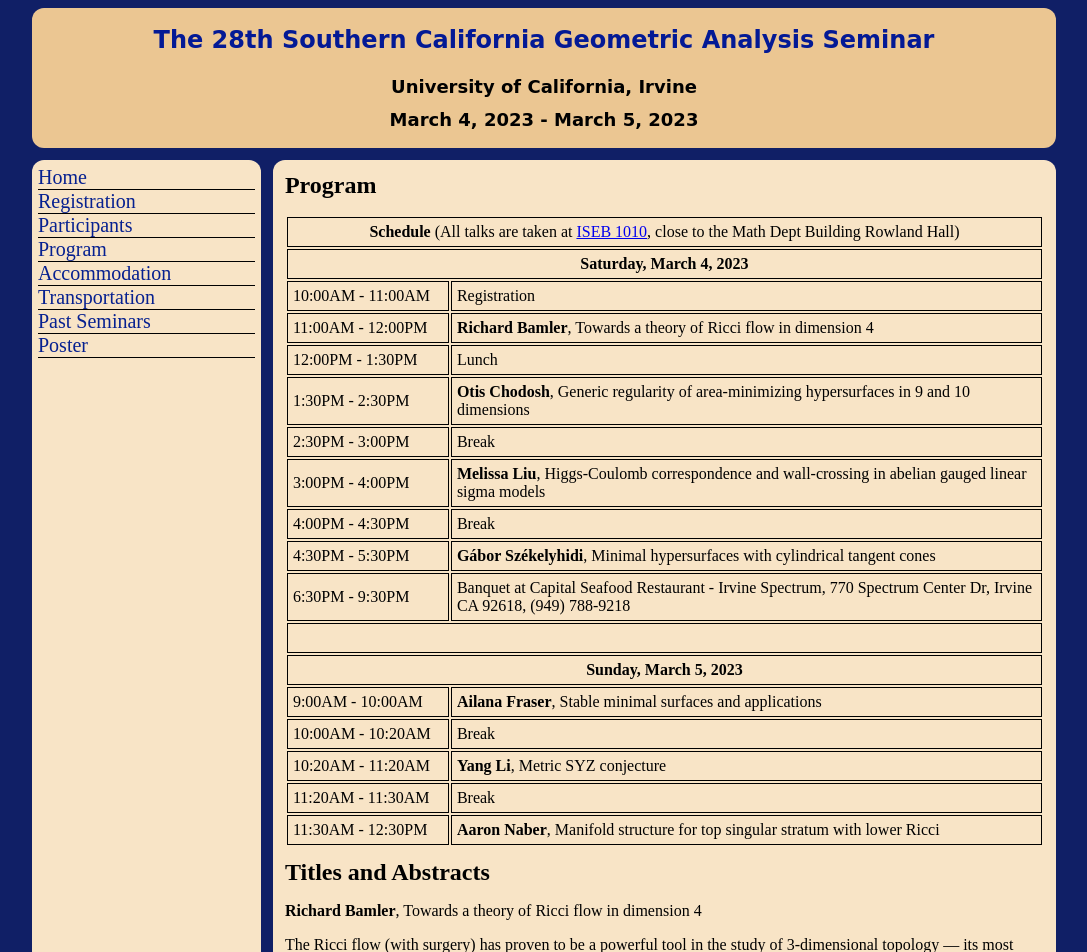
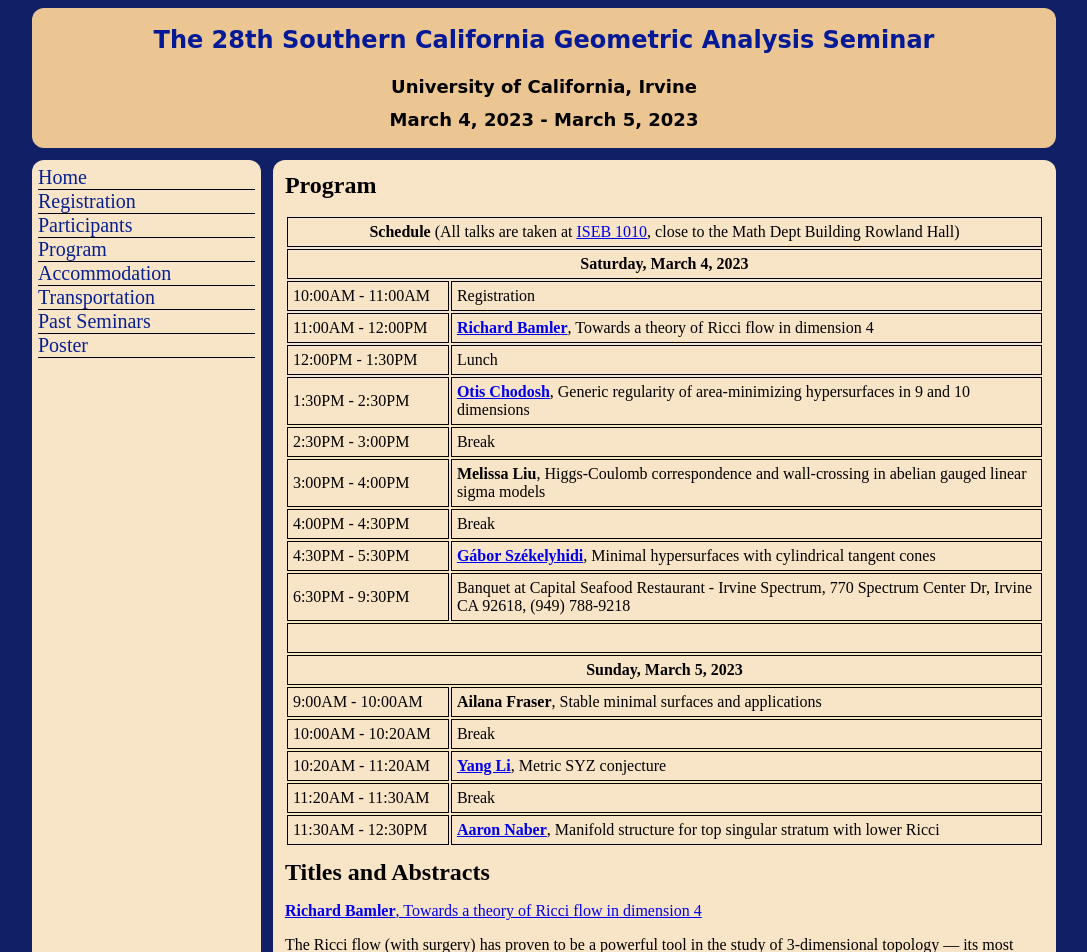
Before and after one commit to Geometry-Discovery-Project-UCI/scgas.math.uci.edu, a Vue app: page /program in a window 1280 px wide. Shown: the top 952 px of the page, without its empty margins (96-1183 px from the left). Built offline with nearby package versions, Linux system fonts and the light colour scheme.

Commit message:
chore(*): added video links

```diff
--- a/src/config.json
+++ b/src/config.json
@@ -64,7 +64,8 @@
                 "activity": "Richard Bamler",
                 "isSpeech": true,
                 "title": "Towards a theory of Ricci flow in dimension 4",
-                "abstract": "The Ricci flow (with surgery) has proven to be a powerful tool in the study of 3-dimensional topology — its most prominent application being the verification of the Poincaré and Geometrization Conjectures by Perelman about 20 years ago. Since then further research has led to a satisfactory understanding of the flow and surgery process in dimension 3.\n\nRecently there has been some progress on Ricci flow in higher dimensions, in the form of a new compactness and partial regularity theory. This theory relies on a new geometric perspective on Ricci flows and provides a better understanding of the singularity formation and long-time behavior of the flow. In dimension 4, in particular, this theory may eventually open up the possibility of a surgery construction or a construction of a \"flow through singularities”.\n\nIn the first part of the talk, will describe this new theory, the new geometric intuition that lies behind it and its implications on the study of singularities in dimension 4. In the second part, I will present new work (joint with Eric Chen) that concerns the resolution of conical singularities."
+                "abstract": "The Ricci flow (with surgery) has proven to be a powerful tool in the study of 3-dimensional topology — its most prominent application being the verification of the Poincaré and Geometrization Conjectures by Perelman about 20 years ago. Since then further research has led to a satisfactory understanding of the flow and surgery process in dimension 3.\n\nRecently there has been some progress on Ricci flow in higher dimensions, in the form of a new compactness and partial regularity theory. This theory relies on a new geometric perspective on Ricci flows and provides a better understanding of the singularity formation and long-time behavior of the flow. In dimension 4, in particular, this theory may eventually open up the possibility of a surgery construction or a construction of a \"flow through singularities”.\n\nIn the first part of the talk, will describe this new theory, the new geometric intuition that lies behind it and its implications on the study of singularities in dimension 4. In the second part, I will present new work (joint with Eric Chen) that concerns the resolution of conical singularities.",
+                "videoUrl": "https://www.youtube.com/watch?v=dgLSqBOgm5c&list=PLQw7KTnzkpXeH_nClhuKcrCjuJCqvO9Rt&index=4&pp=iAQB"
             },
             {
                 "time": "12:00PM - 1:30PM",
@@ -76,7 +77,9 @@
                 "activity": "Otis Chodosh",
                 "isSpeech": true,
                 "title": "Generic regularity of area-minimizing hypersurfaces in 9 and 10 dimensions",
-                "abstract": " I will discuss work with Christos Mantoulidis and Felix Schulze showing that area-minimizing hypersurfaces in 9 and 10 dimensions are generically smooth."
+                "abstract": " I will discuss work with Christos Mantoulidis and Felix Schulze showing that area-minimizing hypersurfaces in 9 and 10 dimensions are generically smooth.",
+                "videoUrl": "https://www.youtube.com/watch?v=YaNt610aZis&list=PLQw7KTnzkpXeH_nClhuKcrCjuJCqvO9Rt&index=3&pp=iAQB"
+
             },
             {
                 "time": "2:30PM - 3:00PM",
@@ -85,7 +88,7 @@
             },
             {
                 "time": "3:00PM - 4:00PM",
-                "activity": " Melissa Liu",
+                "activity": "Melissa Liu",
                 "isSpeech": true,
                 "title": "Higgs-Coulomb correspondence and wall-crossing in abelian gauged linear sigma models",
                 "abstract": "The underlying geometry of a gauged linear sigma model (GLSM) consists of a geometric invariant theory (GIT) quotient of a complex vector space by a reductive group G (the gauge group) and a G-invariant polynomial function (the superpotential) on the vector space. The Higgs-Coulomb correspondence relates (1) GLSM invariants which are virtual counts of holomorphic curves in the critical locus of the superpotential (Higgs branch), and (2) Mellin-Barnes type integrals on the Lie algebra of G (Coulomb branch). In this talk, I will describe the correspondence when G is a torus, and explain how to use the correspondence to study dependence of GLSM invariants on the stability condition. This is based on joint work with Konstantin Aleshkin."
@@ -100,7 +103,8 @@
                 "activity": "Gábor Székelyhidi",
                 "isSpeech": true,
                 "title": "Minimal hypersurfaces with cylindrical tangent cones",
-                "abstract": "I will discuss recent results on minimal hypersurfaces with cylindrical tangent cones of the form C x R, where C is a minimal quadratic cone, such as the Simons cone over S^3 x S^3. I will talk about a uniqueness result for such tangent cones in a certain non-integrable situation, a precise description of such minimal hypersurfaces near the singular set under a symmetry assumption, and a Liouville type theorem for minimal surfaces lying on one side of a C x R. Some of this is joint work with Nick Edelen. "
+                "abstract": "I will discuss recent results on minimal hypersurfaces with cylindrical tangent cones of the form C x R, where C is a minimal quadratic cone, such as the Simons cone over S^3 x S^3. I will talk about a uniqueness result for such tangent cones in a certain non-integrable situation, a precise description of such minimal hypersurfaces near the singular set under a symmetry assumption, and a Liouville type theorem for minimal surfaces lying on one side of a C x R. Some of this is joint work with Nick Edelen.",
+                "videoUrl": "https://www.youtube.com/watch?v=XhetFhxtUf8&list=PLQw7KTnzkpXeH_nClhuKcrCjuJCqvO9Rt&index=2&pp=iAQB"
             },
             {
                 "time": "6:30PM - 9:30PM",
@@ -130,7 +134,8 @@
                 "activity": "Yang Li",
                 "isSpeech": true,
                 "title": "Metric SYZ conjecture",
-                "abstract": "The Strominger-Yau-Zaslow conjecture asks for the existence of special Lagrangian torus fibrations on Calabi-Yau manifolds near the large complex structure limit. I will discuss some recent progress on this, especially the case of the Fermat family of hypersurfaces."
+                "abstract": "The Strominger-Yau-Zaslow conjecture asks for the existence of special Lagrangian torus fibrations on Calabi-Yau manifolds near the large complex structure limit. I will discuss some recent progress on this, especially the case of the Fermat family of hypersurfaces.",
+                "videoUrl": "https://www.youtube.com/watch?v=S4LIpmi__f0&list=PLQw7KTnzkpXeH_nClhuKcrCjuJCqvO9Rt&index=5&pp=iAQB"
             },
             {
                 "time": "11:20AM - 11:30AM",
@@ -144,7 +149,8 @@
                 "activity": "Aaron Naber",
                 "isSpeech": true,
                 "title": "Manifold structure for top singular stratum with lower Ricci",
-                "abstract": "It has become standard to define and prove smoothness and regularity for regular points of solutions of nonlinear equations with finite energy, typically by use of a monotone quantity.  This setup extends to the case of noncollapsed spaces with lower Ricci curvature bounds, where one can show the regular set has a (topological) manifold structure.  Together with Brue and Semola we show the top boundary stratum S^{n-1} of the singular set must also be a manifold away from a set of codim 2.  Monotone quantities are not rigid identifiers of manifold points in this case, and the proof requires new techniques.  This in particular answers some conjectures of Kapovitch/Mondino.  Along the way we will study some other rigidity phenomena which behave as a boundary version of volume convergence."
+                "abstract": "It has become standard to define and prove smoothness and regularity for regular points of solutions of nonlinear equations with finite energy, typically by use of a monotone quantity.  This setup extends to the case of noncollapsed spaces with lower Ricci curvature bounds, where one can show the regular set has a (topological) manifold structure.  Together with Brue and Semola we show the top boundary stratum S^{n-1} of the singular set must also be a manifold away from a set of codim 2.  Monotone quantities are not rigid identifiers of manifold points in this case, and the proof requires new techniques.  This in particular answers some conjectures of Kapovitch/Mondino.  Along the way we will study some other rigidity phenomena which behave as a boundary version of volume convergence.",
+                "videoUrl": "https://youtu.be/_LUz0hvvqxo"
             }
 
 
--- a/src/views/ProgramView.vue
+++ b/src/views/ProgramView.vue
@@ -17,7 +17,8 @@
         <td>
           <span v-if="event.isSpeech">
             <span v-if="isReleased">
-              <strong>{{ event.activity }}</strong
+              <a :href="event.videoUrl">
+                <strong>{{ event.activity }}</strong> </a
               >, {{ event.title }}
             </span>
           </span>
@@ -35,7 +36,8 @@
         <td>
           <span v-if="event.isSpeech">
             <span v-if="isReleased">
-              <strong>{{ event.activity }}</strong
+              <a :href="event.videoUrl">
+                <strong>{{ event.activity }}</strong></a
               >, {{ event.title }}
             </span>
           </span>
@@ -49,8 +51,10 @@
   <div>
     <div v-for="speech in speechesOrdered" :key="speech.time">
       <div>
-        <strong>{{ speech.activity }}</strong
-        >, {{ speech.title }}
+        <a :href="speech.videoUrl">
+          <strong>{{ speech.activity }}</strong
+          >, {{ speech.title }}</a
+        >
       </div>
       <div class="divider"></div>
       <p style="white-space: pre-line">{{ speech.abstract }}</p>
```
Also changed, not shown: 1 other file (tests, documents, lock files or other folders).
